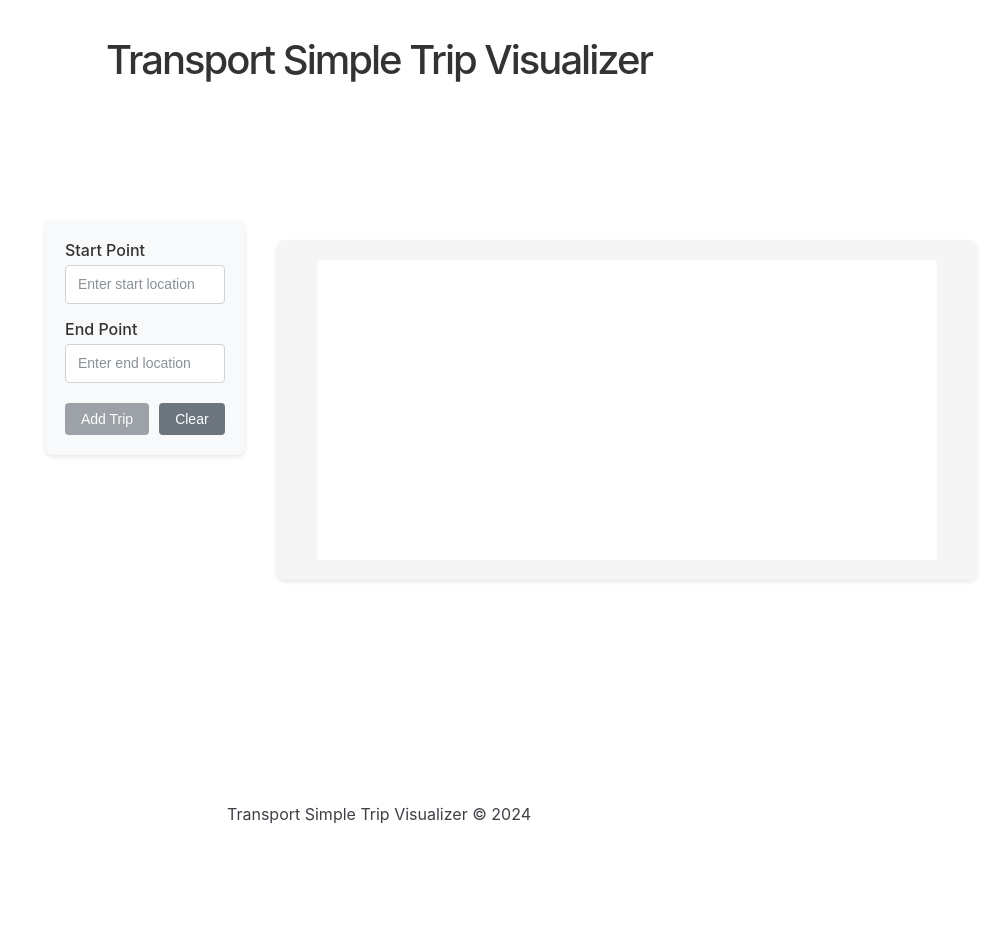
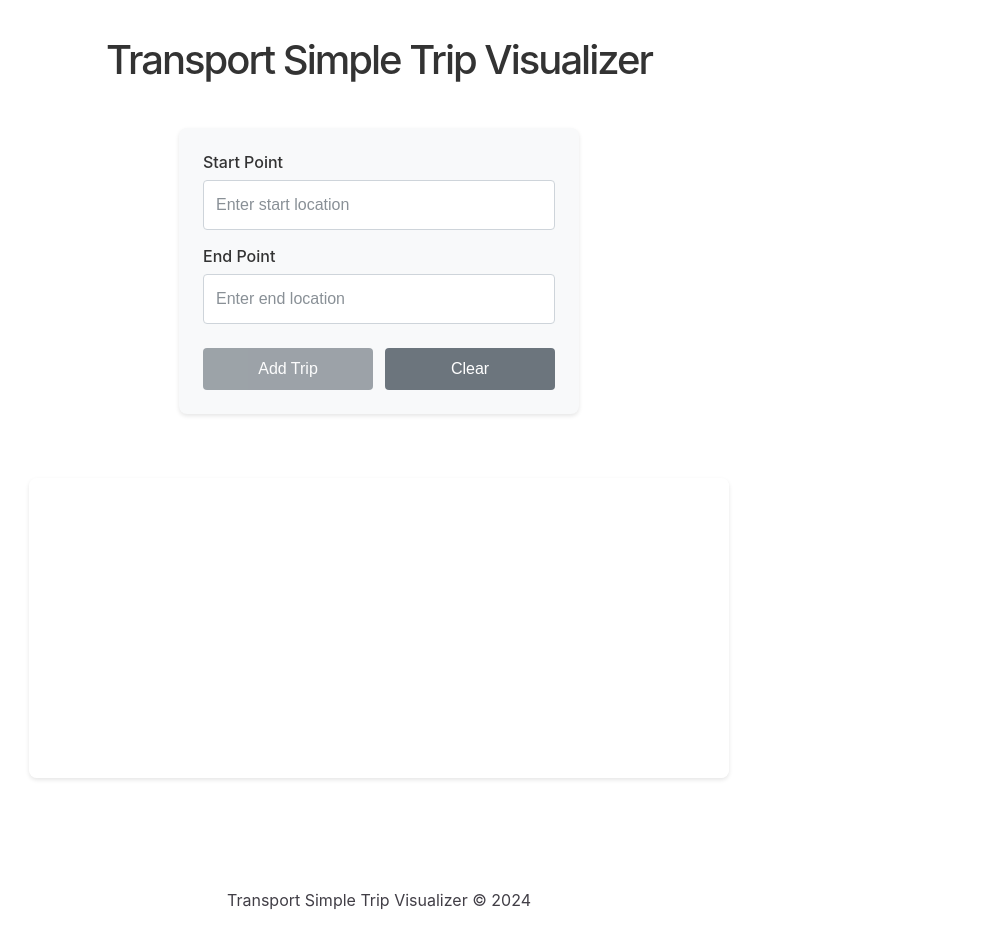
Before and after one commit to anishfyi/transport-simple-trip-visualizer, an Angular app: page / in a window 1280 px wide. Shown: the top 948 px of the page, without its empty margins (261-1268 px from the left). Before the commit the page ends 880 px from the top, so only its background shows below. Built offline with nearby package versions, Linux system fonts and the light colour scheme.

Commit message:
fix: width of canvas, trip visualizer

```diff
--- a/src/app/app.component.scss
+++ b/src/app/app.component.scss
@@ -2,9 +2,11 @@
   min-height: 100vh;
   display: flex;
   flex-direction: column;
-  padding: 2rem;
-  max-width: 1200px;
+  padding: 1rem;
+  width: 100%;
+  max-width: 1800px;
   margin: 0 auto;
+  box-sizing: border-box;
 }
 
 header {
@@ -12,9 +14,10 @@ header {
   margin-bottom: 2rem;
 
   h1 {
-    font-size: 2.5rem;
+    font-size: clamp(1.5rem, 4vw, 2.5rem);
     color: #333;
     margin: 0;
+    padding: 0 1rem;
   }
 }
 
@@ -23,12 +26,33 @@ main {
   display: flex;
   flex-direction: column;
   gap: 2rem;
+  width: 100%;
 }
 
 .content {
   display: flex;
   flex-direction: column;
   gap: 2rem;
+  width: 100%;
+
+  // Trip input takes limited width and centered
+  app-trip-input {
+    width: min(100%, 400px);
+    margin: 0 auto;
+  }
+
+  // Visualizer takes full width with responsive sizing
+  app-trip-visualizer {
+    width: 100%;
+    min-width: min(100%, 800px);
+    height: 300px;
+    display: block;
+    background-color: #fff;
+    border-radius: 8px;
+    box-shadow: 0 2px 4px rgba(0, 0, 0, 0.1);
+    overflow: auto;
+    margin: 0 auto;
+  }
 }
 
 footer {
@@ -38,9 +62,37 @@ footer {
   color: #666;
 }
 
+// Tablet and larger screens
 @media (min-width: 768px) {
+  .app-container {
+    padding: 2rem;
+  }
+
   .content {
-    flex-direction: row;
-    align-items: flex-start;
+    gap: 3rem;
+
+    app-trip-visualizer {
+      width: 90%;
+    }
   }
 }
+
+// Large screens
+@media (min-width: 1200px) {
+  .content {
+    gap: 4rem;
+
+    app-trip-visualizer {
+      width: 95%;
+    }
+  }
+}
+
+// Extra large screens
+@media (min-width: 1600px) {
+  .content {
+    app-trip-visualizer {
+      width: 100%;
+    }
+  }
+}
--- a/src/app/components/trip-input/trip-input.component.scss
+++ b/src/app/components/trip-input/trip-input.component.scss
@@ -1,39 +1,33 @@
 .trip-form {
   width: 100%;
-  max-width: 400px;
   margin: 0 auto;
-  padding: 20px;
+  padding: clamp(1rem, 3vw, 1.5rem);
   background-color: #f8f9fa;
   border-radius: 8px;
   box-shadow: 0 2px 4px rgba(0, 0, 0, 0.1);
   box-sizing: border-box;
 
   .form-group {
-    margin-bottom: 15px;
+    margin-bottom: clamp(0.75rem, 2vw, 1rem);
     width: 100%;
 
     label {
       display: block;
-      margin-bottom: 5px;
+      margin-bottom: clamp(0.25rem, 1vw, 0.5rem);
       font-weight: 500;
       color: #333;
-      white-space: nowrap;
-      overflow: hidden;
-      text-overflow: ellipsis;
+      font-size: clamp(0.875rem, 1.5vw, 1rem);
     }
 
     .form-control {
       width: 100%;
-      padding: 8px 12px;
+      padding: clamp(0.5rem, 1.5vw, 0.75rem);
       border: 1px solid #ced4da;
       border-radius: 4px;
-      font-size: 14px;
+      font-size: clamp(0.875rem, 1.5vw, 1rem);
       line-height: 1.5;
       box-sizing: border-box;
-      transition: border-color 0.15s ease-in-out, box-shadow 0.15s ease-in-out;
-      white-space: nowrap;
-      overflow: hidden;
-      text-overflow: ellipsis;
+      transition: all 0.2s ease;
 
       &::placeholder {
         color: #6c757d;
@@ -63,38 +57,39 @@
 
     .error-message {
       color: #dc3545;
-      font-size: 12px;
-      margin-top: 5px;
+      font-size: clamp(0.75rem, 1.25vw, 0.875rem);
+      margin-top: 0.25rem;
       display: flex;
       flex-direction: column;
       gap: 2px;
-      word-wrap: break-word;
-      overflow-wrap: break-word;
     }
   }
 
   .button-group {
     display: flex;
-    gap: 10px;
-    margin-top: 20px;
+    gap: clamp(0.5rem, 1.5vw, 0.75rem);
+    margin-top: clamp(1rem, 2.5vw, 1.5rem);
     width: 100%;
 
     .btn {
       flex: 1;
-      padding: 8px 16px;
+      padding: clamp(0.5rem, 1.5vw, 0.75rem) clamp(0.75rem, 2vw, 1rem);
       border: none;
       border-radius: 4px;
       cursor: pointer;
-      font-size: 14px;
+      font-size: clamp(0.875rem, 1.5vw, 1rem);
+      font-weight: 500;
       white-space: nowrap;
       transition: all 0.2s ease;
+      min-height: 36px;
 
       &-primary {
         background-color: #007bff;
         color: white;
 
-        &:hover {
+        &:hover:not(:disabled) {
           background-color: #0056b3;
+          transform: translateY(-1px);
         }
 
         &:disabled {
@@ -110,8 +105,24 @@
 
         &:hover {
           background-color: #5a6268;
+          transform: translateY(-1px);
+        }
+
+        &:active {
+          transform: translateY(0);
         }
       }
     }
   }
 }
+
+// Add hover media query for devices that support hover
+@media (hover: hover) {
+  .trip-form {
+    .button-group .btn {
+      &:active {
+        transform: translateY(1px);
+      }
+    }
+  }
+}
--- a/src/app/components/trip-visualizer/trip-visualizer.component.scss
+++ b/src/app/components/trip-visualizer/trip-visualizer.component.scss
@@ -1,20 +1,19 @@
 .visualization-container {
   width: 100%;
-  overflow-x: auto;
-  padding: 20px;
-  background-color: #f5f5f5;
+  height: 100%;
+  overflow: auto;
+  background-color: #ffffff;
   border-radius: 8px;
-  margin: 20px 0;
-  box-shadow: 0 2px 4px rgba(0, 0, 0, 0.1);
+  box-sizing: border-box;
+  position: relative;
 
   svg {
     display: block;
-    margin: 0 auto;
     min-width: 600px;
-    height: auto;
-    background-color: white;
-    border-radius: 4px;
+    width: 100%;
+    height: 100%;
     padding: 10px;
+    box-sizing: border-box;
   }
 
   .node {
@@ -65,21 +64,35 @@
     }
   }
 
+  // Scrollbar styling
   &::-webkit-scrollbar {
-    height: 8px;
+    height: 6px;
+    width: 6px;
   }
 
   &::-webkit-scrollbar-track {
     background: #f1f1f1;
-    border-radius: 4px;
+    border-radius: 3px;
   }
 
   &::-webkit-scrollbar-thumb {
     background: #888;
-    border-radius: 4px;
+    border-radius: 3px;
 
     &:hover {
       background: #555;
     }
   }
+
+  // Add fade effect for scrollable content
+  &::after {
+    content: '';
+    position: absolute;
+    right: 0;
+    top: 0;
+    height: 100%;
+    width: 30px;
+    background: linear-gradient(to right, transparent, #ffffff);
+    pointer-events: none;
+  }
 }
```
